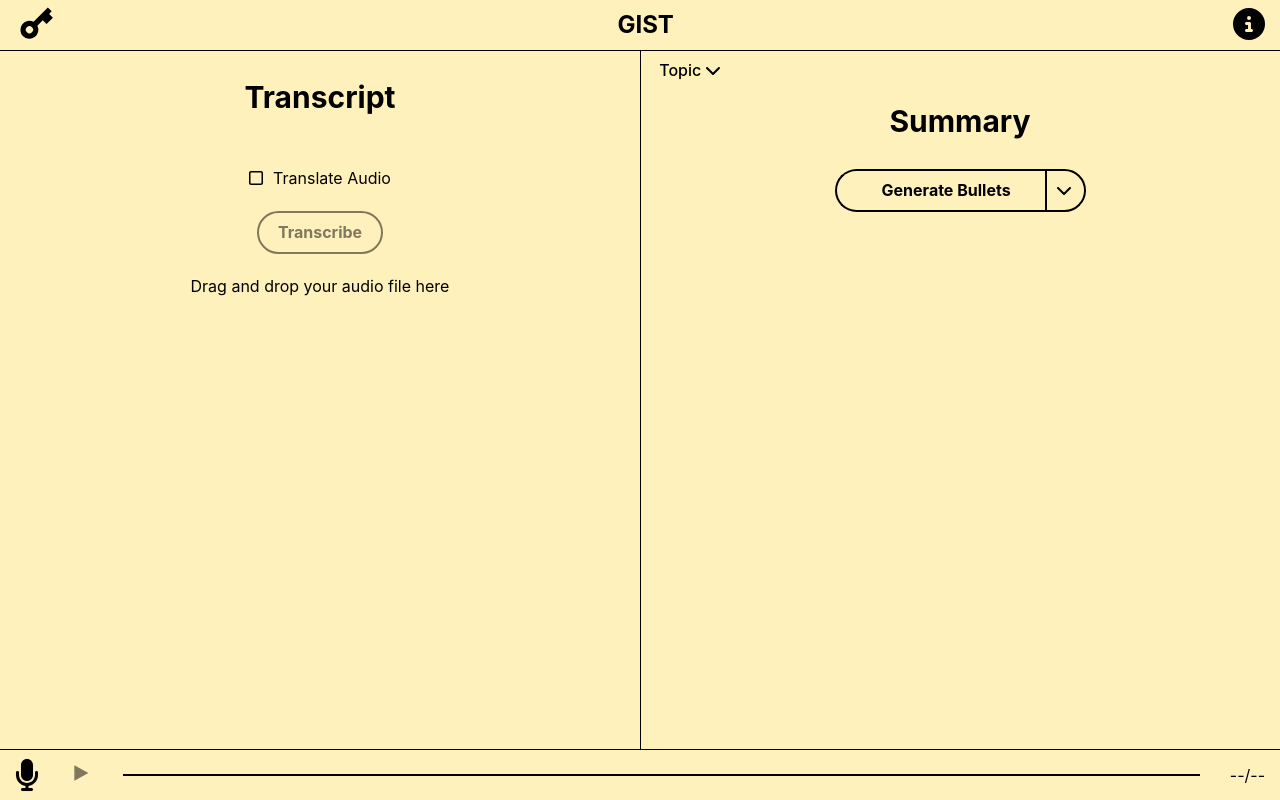
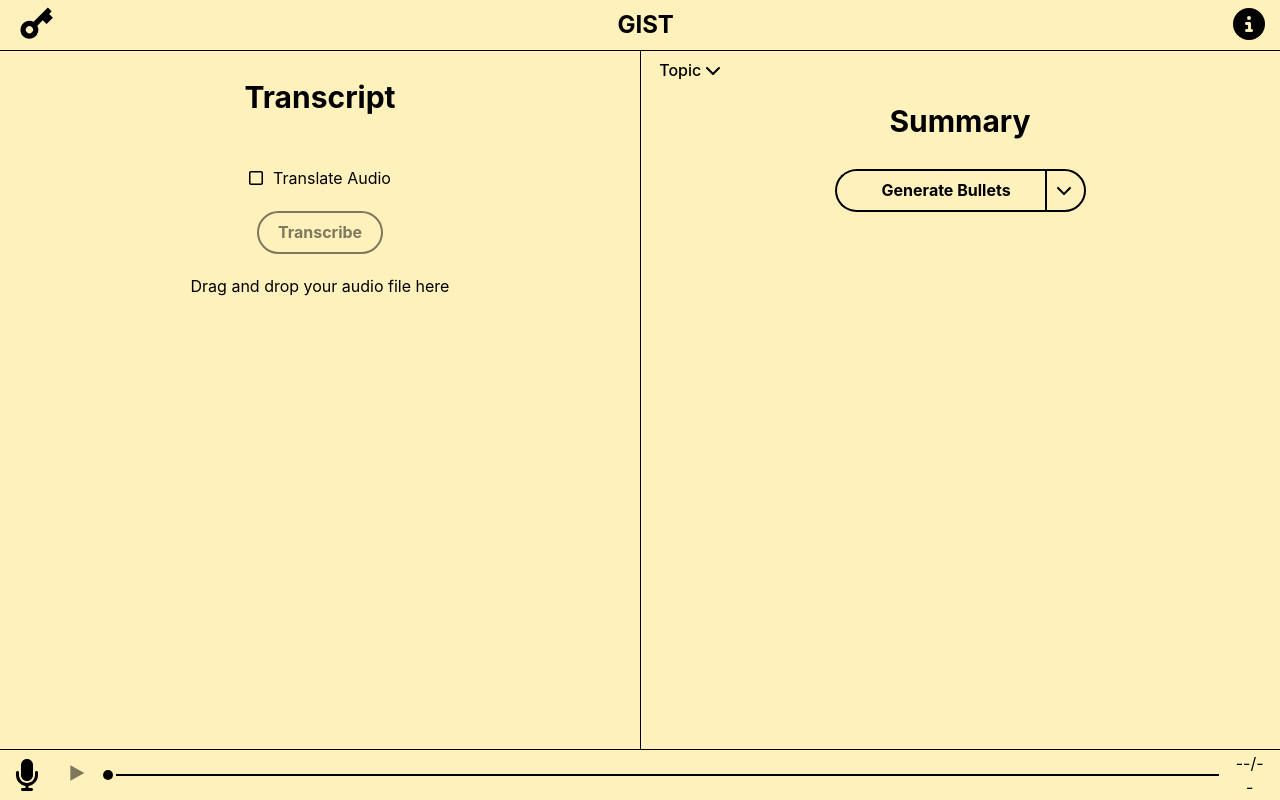
Before and after one commit to Carsonthemonkey/GIST, a React (Vite) app: page / in a window 1280 px wide. Built offline with nearby package versions, Linux system fonts and the light colour scheme; the HTML template or start-up script is replaced by a standard one.

Commit message:
Added non-functional playhead

```diff
--- a/src/components/AudioPanel.tsx
+++ b/src/components/AudioPanel.tsx
@@ -67,11 +67,16 @@ const AudioPanel = ({ audioFile, fileIsUploaded }: AudioPanelProps) => {
                     <GrPauseFill />
                 </button>
             ) : (
-                <button id="play-btn" className={!fileIsUploaded ? "disabled-button" : ""} onClick={playAudio}>
+                <button id="play-btn" className={!fileIsUploaded ? "icon disabled-button" : "icon"} onClick={playAudio}>
                     <GrPlayFill />
                 </button>
             )}
-        <div id="timeline"></div>
+        <div id="timeline">
+            <div id="progress"></div>
+            <div id="playhead-padding">
+                <div id="playhead"></div>
+            </div>
+        </div>
         {fileIsUploaded? <div id="timestamp">{formatTimestamp(currentTime)}/{formatTimestamp(audioDuration)}</div> : <div id="timestamp">--/--</div>}
         </div>
     );
--- a/src/styles/AudioPanel.css
+++ b/src/styles/AudioPanel.css
@@ -15,9 +15,36 @@
 }
 #audio-panel #timeline {
   flex-grow: 1;
+  display: flex;
+  align-items: center;
+  height: 20px;
+  width: 100%;
+  position: relative;
+}
+#audio-panel #timeline #progress {
+  position: relative;
+  height: 2px;
+  width: 100%;
   background-color: var(--accent-color);
-  height: 2px;
-  margin: 15px;
+  z-index: 1;
+}
+#audio-panel #timeline #playhead-padding {
+  position: absolute;
+  height: 16px;
+  width: 16px;
+  background-color: var(--background-color);
+  border-radius: 50%;
+  z-index: 3;
+  left: 0%;
+  display: flex;
+  justify-content: center;
+  align-items: center;
+}
+#audio-panel #timeline #playhead-padding #playhead {
+  width: 10px;
+  height: 10px;
+  background-color: var(--accent-color);
+  border-radius: 50%;
 }
 #audio-panel #timestamp {
   margin: 15px;
--- a/src/styles/AudioPanel.scss
+++ b/src/styles/AudioPanel.scss
@@ -17,11 +17,40 @@
     align-items: center;
     justify-content: space-between;
     #timeline{
+        // center content vertically
         flex-grow: 1;
-        background-color: var(--accent-color);
-        height: 2px;
-        margin: 15px;
+        display: flex;
+        align-items: center;
+        height: 20px;
+        width:100%;
+        position: relative;
+        #progress{
+            position: relative;
+            height: 2px;
+            width: 100%;
+            background-color: var(--accent-color);
+            z-index: 1;
+        }
+        #playhead-padding{
+            position: absolute;
+            height: 16px;
+            width:16px;
+            background-color: var(--background-color);
+            border-radius: 50%;
+            z-index: 3;
+            left: 0%;
+            display: flex;
+            justify-content: center;
+            align-items: center;
+            #playhead{
+                width: 10px;
+                height: 10px;
+                background-color: var(--accent-color);
+                border-radius: 50%;
+            }
+        }
     }
+
     #timestamp{
         margin: 15px;
     }
```
Also changed, not shown: 1 other file (tests, documents, lock files or other folders).
